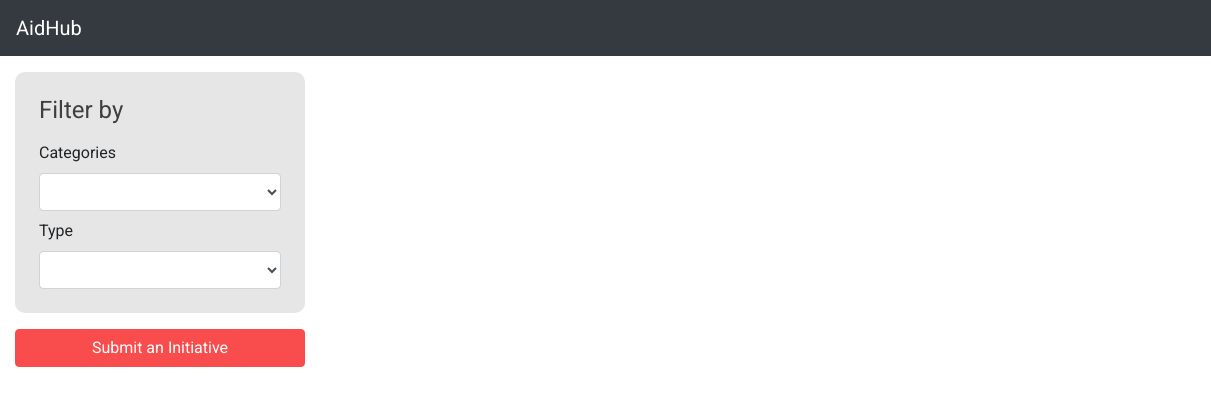
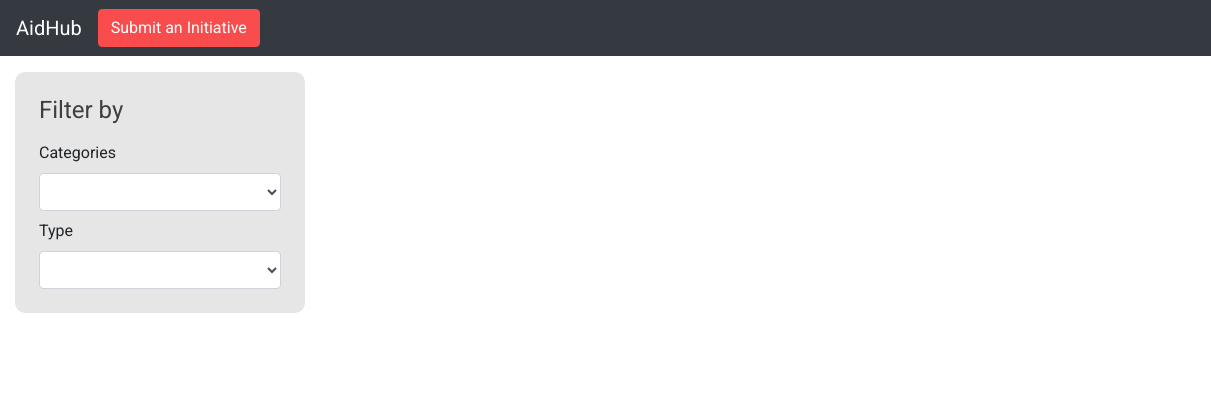
Before and after one commit to kyuyjay/AidHub, a website: page static/index.html in a window 1280 px wide. Both pictures are taken after a click on the button "Get Resources". Shown: the full height of the page, 0-1211 px from the left. Drawn offline with Linux system fonts and the light colour scheme; no server answers.

Commit message:
Moved submit button to navbar on content page

```diff
--- a/static/index.html
+++ b/static/index.html
@@ -8,7 +8,10 @@
 <body>
     <div id="wrapper" class="px-0 vh-100">
         <nav id="nav" class="navbar navbar-dark bg-dark justify-content-between mb-3">
-            <a class="navbar-brand" href="/">AidHub</a>
+            <div class="align-items-center d-flex">
+                <a class="navbar-brand" href="/">AidHub</a>
+                <a id="contribute" href="contribute.html" class="btn btn-primary">Submit an Initiative</a>
+            </div>
             <div id="contact">
                 <a href="https://github.com/kyuyjay/AidHub"><img src="img/GitHub-Mark/GitHub-Mark-Light-32px.png" width="20px" height="20px" class="mr-1"/></a>
                 <a href="https://www.linkedin.com/in/qyongjian/"><img src="img/LinkedIn-Logos/LI-In-Bug.png" width="20px" height="20px" style="filter: grayscale(100%);" /></a>
@@ -86,11 +89,6 @@
                             </div>
                         </div>
                     </form>
-                    <div class="row">
-                        <div class="col">
-                            <a href="contribute.html" class="btn btn-primary btn-block">Submit an Initiative</a>
-                        </div>
-                    </div>
                 </div>
                 <div id="testbed" class="col-9">
                     <!-- Canvas goes here -->
--- a/static/src/css/index.css
+++ b/static/src/css/index.css
@@ -120,6 +120,10 @@ h4 {
     background: #9ABAB3;
 }
 
+#contribute {
+    display: none;
+}
+
 #invitation {
     position: absolute;
     top: 15%;
--- a/static/src/js/index.js
+++ b/static/src/js/index.js
@@ -133,6 +133,9 @@ function search() {
 */
     d3.select("#wrapper")
         .style("overflow","visible");
+
+    d3.select("#contribute")
+        .style("display","inline");
 
     cat = document.getElementById("cats").value;
     genre = document.getElementById("micro-genres").value;
```
